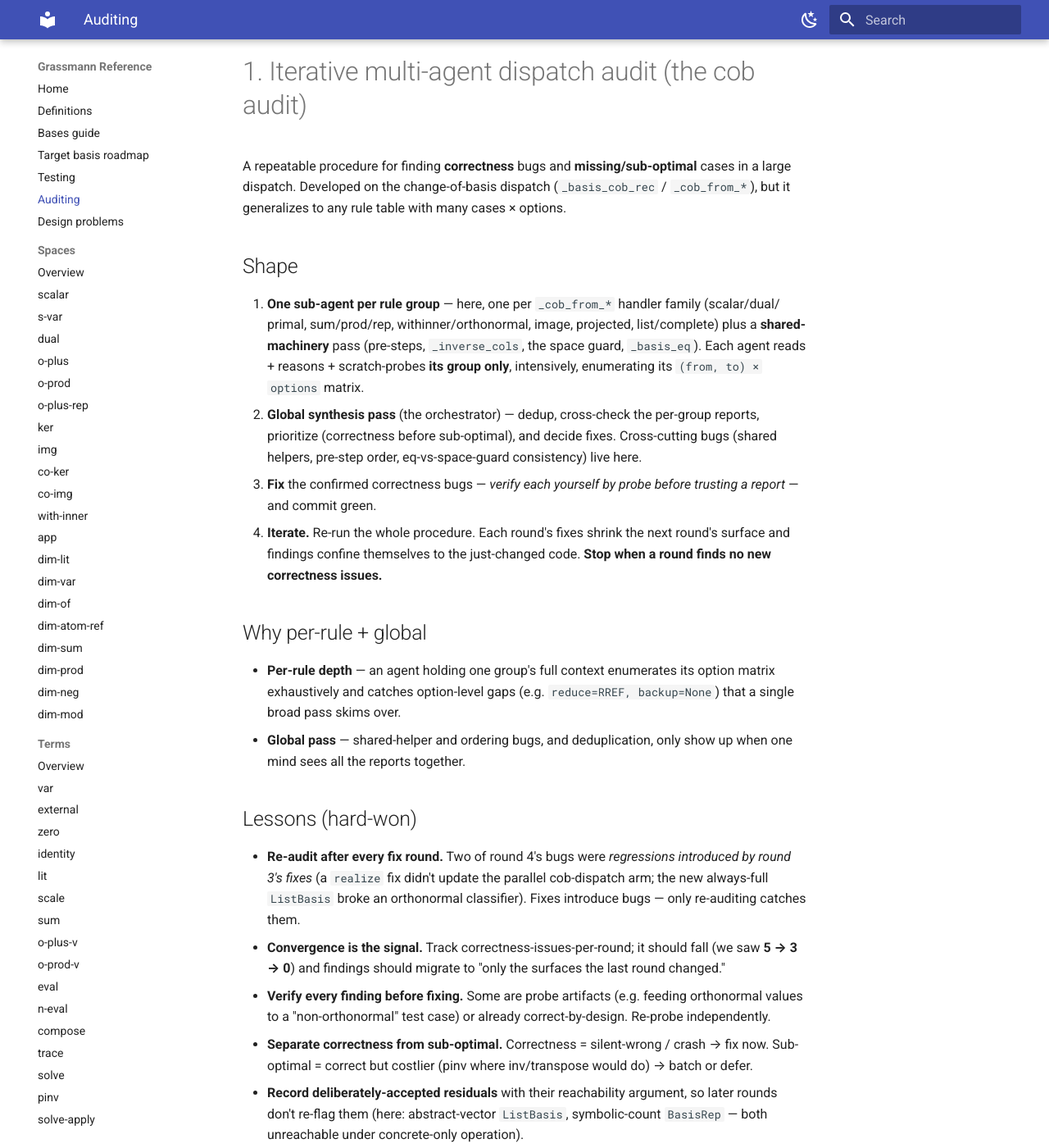
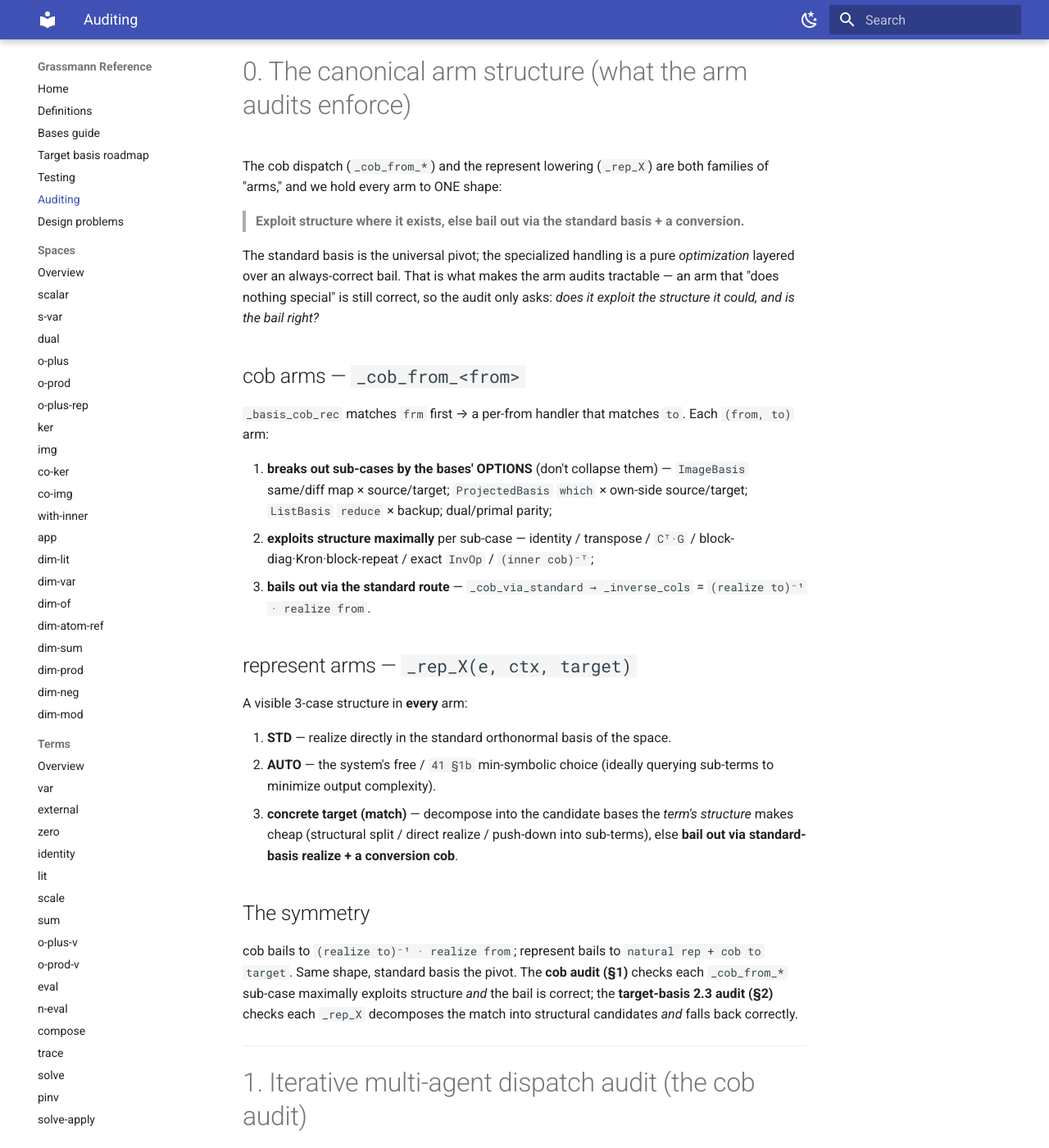
Before and after one commit to wraith1995/Grassmann, an MkDocs documentation site: the page built from docs/auditing.md, in a window 1280 px wide and 1400 px high, scrolled down 467 px. Shown: the whole window at 82% size. Built offline with MkDocs 1.6.1 and Material for MkDocs 9.7.7, drawn with Linux system fonts in a browser that asks for light colours.

Commit message:
docs: state the canonical arm structure (§0) — the shape both arm audits enforce
Both cob arms (_cob_from_*) and represent arms (_rep_X) follow one shape: exploit structure where
it exists, else bail out via the standard basis + a conversion (cob bails to (realize to)⁻¹·realize
from; represent bails to natural + cob to target). cob arms break out option sub-cases + exploit
structure (identity/transpose/Cᵀ·G/block-diag·Kron/InvOp/(inner)⁻ᵀ) then bail via _cob_via_standard;
represent arms have a visible 3-case structure (STD / AUTO min-symbolic / concrete-target match
decomposition) then bail. This is the standard the cob audit (§1) and target-basis 2.3 audit (§2)
hold each arm to. (Also a cross-session memory note.)

```diff
--- a/docs/auditing.md
+++ b/docs/auditing.md
@@ -12,6 +12,50 @@ Repeatable multi-agent audit procedures used to harden this codebase. Three type
 
 All three share the spine: **fan out** (one agent per group/dimension/file) → **synthesize +
 prioritize** → **verify each finding by probe before fixing** → **fix** → **re-audit**.
+
+---
+
+# 0. The canonical arm structure (what the arm audits enforce)
+
+The cob dispatch (`_cob_from_*`) and the represent lowering (`_rep_X`) are both families of "arms,"
+and we hold every arm to ONE shape:
+
+> **Exploit structure where it exists, else bail out via the standard basis + a conversion.**
+
+The standard basis is the universal pivot; the specialized handling is a pure *optimization* layered
+over an always-correct bail. That is what makes the arm audits tractable — an arm that "does nothing
+special" is still correct, so the audit only asks: *does it exploit the structure it could, and is
+the bail right?*
+
+## cob arms — `_cob_from_<from>`
+
+`_basis_cob_rec` matches `frm` first → a per-from handler that matches `to`. Each `(from, to)` arm:
+
+1. **breaks out sub-cases by the bases' OPTIONS** (don't collapse them) — `ImageBasis` same/diff map
+   × source/target; `ProjectedBasis` `which` × own-side source/target; `ListBasis` `reduce` × backup;
+   dual/primal parity;
+2. **exploits structure maximally** per sub-case — identity / transpose / `Cᵀ·G` /
+   block-diag·Kron·block-repeat / exact `InvOp` / `(inner cob)⁻ᵀ`;
+3. **bails out via the standard route** — `_cob_via_standard → _inverse_cols` =
+   `(realize to)⁻¹ · realize from`.
+
+## represent arms — `_rep_X(e, ctx, target)`
+
+A visible 3-case structure in **every** arm:
+
+1. **STD** — realize directly in the standard orthonormal basis of the space.
+2. **AUTO** — the system's free / `41 §1b` min-symbolic choice (ideally querying sub-terms to
+   minimize output complexity).
+3. **concrete target (match)** — decompose into the candidate bases the *term's structure* makes
+   cheap (structural split / direct realize / push-down into sub-terms), else **bail out via
+   standard-basis realize + a conversion cob**.
+
+## The symmetry
+
+cob bails to `(realize to)⁻¹ · realize from`; represent bails to `natural rep + cob to target`. Same
+shape, standard basis the pivot. The **cob audit (§1)** checks each `_cob_from_*` sub-case maximally
+exploits structure *and* the bail is correct; the **target-basis 2.3 audit (§2)** checks each
+`_rep_X` decomposes the match into structural candidates *and* falls back correctly.
 
 ---
 
```
